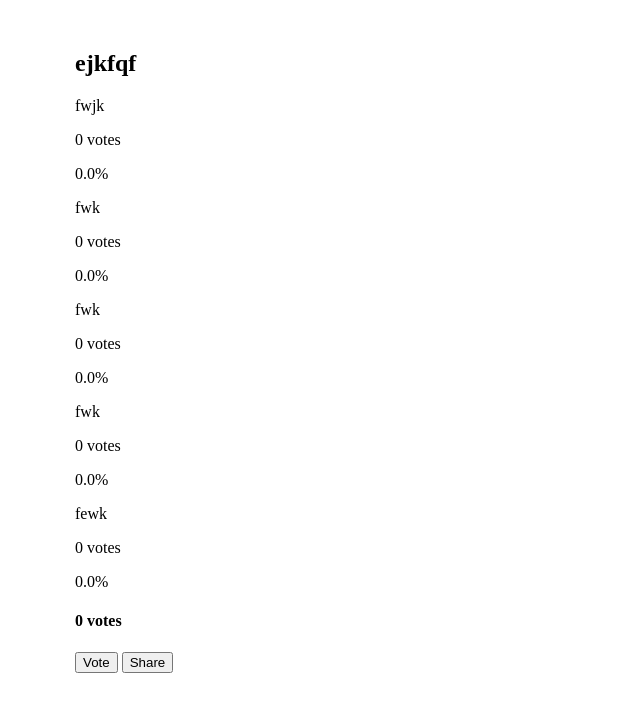
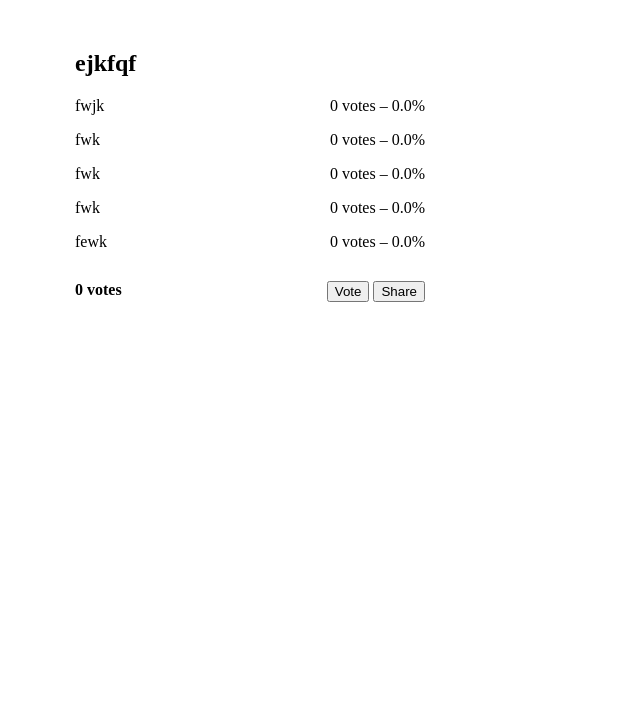
Before and after one commit to mhmh4/straw-poll-clone, a Flask app: page /poll/1/r in a window 1280 px wide. Shown: the top 712 px of the page, without its empty margins (0-640 px from the left). Run offline with Flask 2, Linux system fonts and the light colour scheme; data comes from the database, SQL or seed files in the repository; both versions use the stored data as it was after the commit.

Commit message:
cleaned the UI

```diff
--- a/straw_poll/static/index.css
+++ b/straw_poll/static/index.css
@@ -1,6 +1,7 @@
 body {
   margin-top: 50px;
   margin-left: 75px;
+  max-width: 350px;
 }
 
 input[type="text"] {
@@ -23,3 +24,11 @@ input[type="text"] {
 #allow-multiple-btn {
   margin-bottom: 20px;
 }
+
+.right {
+  float: right;
+}
+
+#share-btn {
+  cursor: pointer;
+}
--- a/straw_poll/templates/results.html
+++ b/straw_poll/templates/results.html
@@ -4,54 +4,42 @@
   <div id="options">
     {% if poll.option1 %}
     <div>
-      <p>{{ poll.option1 }}</p>
-      <p>{{ poll.option1_results }} votes</p>
-      <p>{{ percentages[0] }}</p>
+      <p>{{ poll.option1 }}<span class="right">{{ poll.option1_results }} votes ‒ {{ percentages[0] }}</span></p>
     </div>
     {% endif %}
     <!--  -->
     {% if poll.option2 %}
     <div>
-      <p>{{ poll.option2 }}</p>
-      <p>{{ poll.option2_results }} votes</p>
-      <p>{{ percentages[1] }}</p>
+      <p>{{ poll.option2 }}<span class="right">{{ poll.option2_results }} votes ‒ {{ percentages[1] }}</span></p>
     </div>
     {% endif %}
     <!--  -->
     {% if poll.option3 %}
     <div>
-      <p>{{ poll.option3 }}</p>
-      <p>{{ poll.option3_results }} votes</p>
-      <p>{{ percentages[2] }}</p>
+      <p>{{ poll.option3 }}<span class="right">{{ poll.option3_results }} votes ‒ {{ percentages[2] }}</span></p>
     </div>
     {% endif %}
     <!--  -->
     {% if poll.option4 %}
     <div>
-      <p>{{ poll.option4 }}</p>
-      <p>{{ poll.option4_results }} votes</p>
-      <p>{{ percentages[3] }}</p>
+      <p>{{ poll.option4 }}<span class="right">{{ poll.option4_results }} votes ‒ {{ percentages[3] }}</span></p>
     </div>
     {% endif %}
     <!--  -->
     {% if poll.option5 %}
     <div>
-      <p>{{ poll.option5 }}</p>
-      <p>{{ poll.option5_results }} votes</p>
-      <p>{{ percentages[4] }}</p>
+      <p>{{ poll.option5 }}<span class="right">{{ poll.option5_results }} votes ‒ {{ percentages[4] }}</span></p>
     </div>
     {% endif %}
     <!--  -->
   </div>
-  <div>
-    <h4>
+  <h4 style="margin-top: 30px;">
     {{ poll.option1_results + poll.option2_results + poll.option3_results + poll.option4_results + poll.option5_results}} votes
-    </h4>
-  </div>
-  <div>
-    <button>
-      <a class="btn" href="{{ url_for('poll', poll_id=poll.id) }}">Vote</a>
-    </button>
+    <span>
+      <div class="right">
+        <button><a class="btn" href="{{ url_for('poll', poll_id=poll.id) }}">Vote</a></button>
         <button id="share-btn">Share</button>
       </div>
+    </span>
+  </h4>
 {% endblock %}
```
Also changed, not shown: straw_poll/templates/poll.html (+12 -10 lines), straw_poll/main.db. Lines whose indentation alone changed are shown as unchanged.
